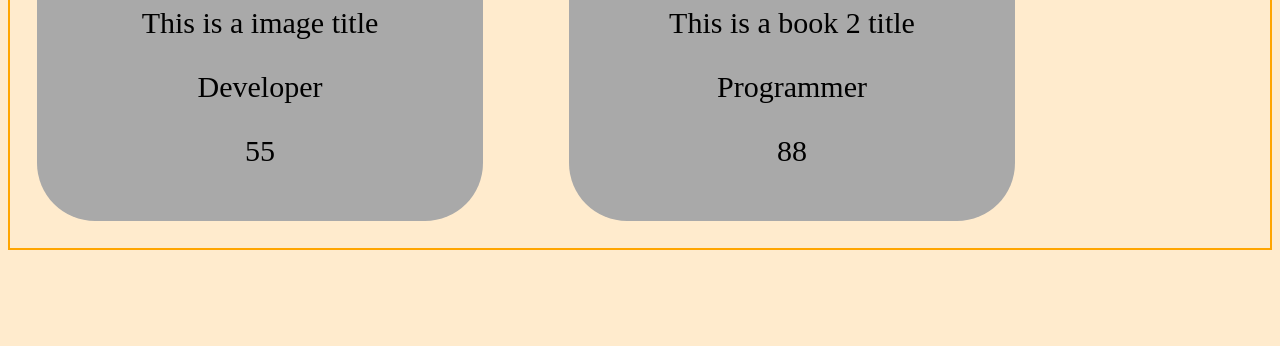
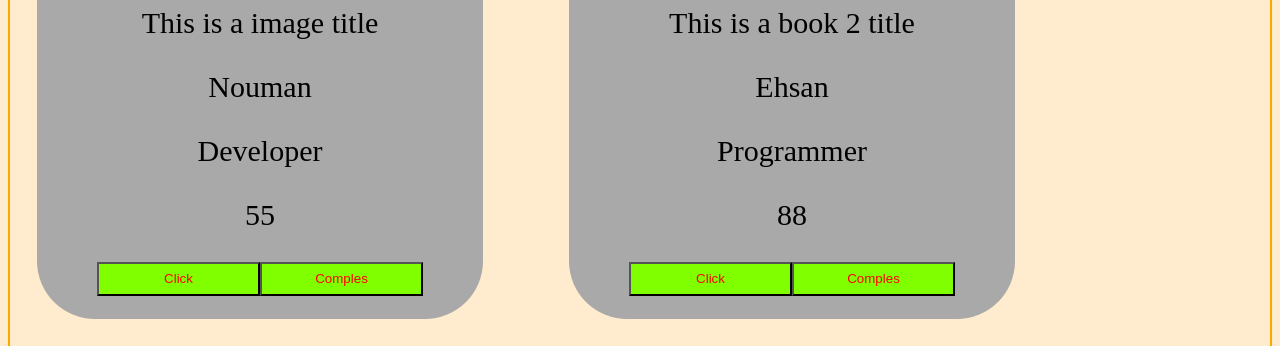
Before and after one commit to noumanbhai/React-Basic, a React (Create React App) app: page / in a window 1280 px wide. Shown: the part 447-793 px from the top of the page. Built offline with nearby package versions, Linux system fonts and the light colour scheme.

Commit message:
onmouse over use in function

```diff
--- a/src/index.js
+++ b/src/index.js
@@ -29,18 +29,30 @@ const Booklist = () => {
     </section>
   );
 };
-
+const clickHandler = (e) => {
+  alert(e.target);
+};
+const complexExample = (author) => {
+  console.log(author);
+};
 const Book = (props) => {
   // same work
   // const Book = (props) => {
-  const { title, auth, work, age, img } = props;
+  const { title, author, work, age, img } = props;
   return (
-    <article className="book">
+    <article
+      className="book"
+      onMouseOver={() => {
+        alert(title);
+      }}
+    >
       <img src={img} alt="this image not found" />
-      <p>{title}</p>
-      <p>{auth}</p>
+      <p onClick={() => console.log(title)}>{title}</p>
+      <p>{author}</p>
       <p>{work}</p>
       <p>{age}</p>
+      <button onClick={clickHandler}>Click</button>
+      <button onClick={() => complexExample(author)}>Comples</button>
     </article>
   );
 };
--- a/src/style.css
+++ b/src/style.css
@@ -28,6 +28,12 @@ body {
   font-size: 30px;
   text-underline-position: above;
 }
+button {
+  width: 163px;
+  height: 34px;
+  color: red;
+  background-color: chartreuse;
+}
 
 @media screen and (min-width: 768px) {
   .booklist {
```
